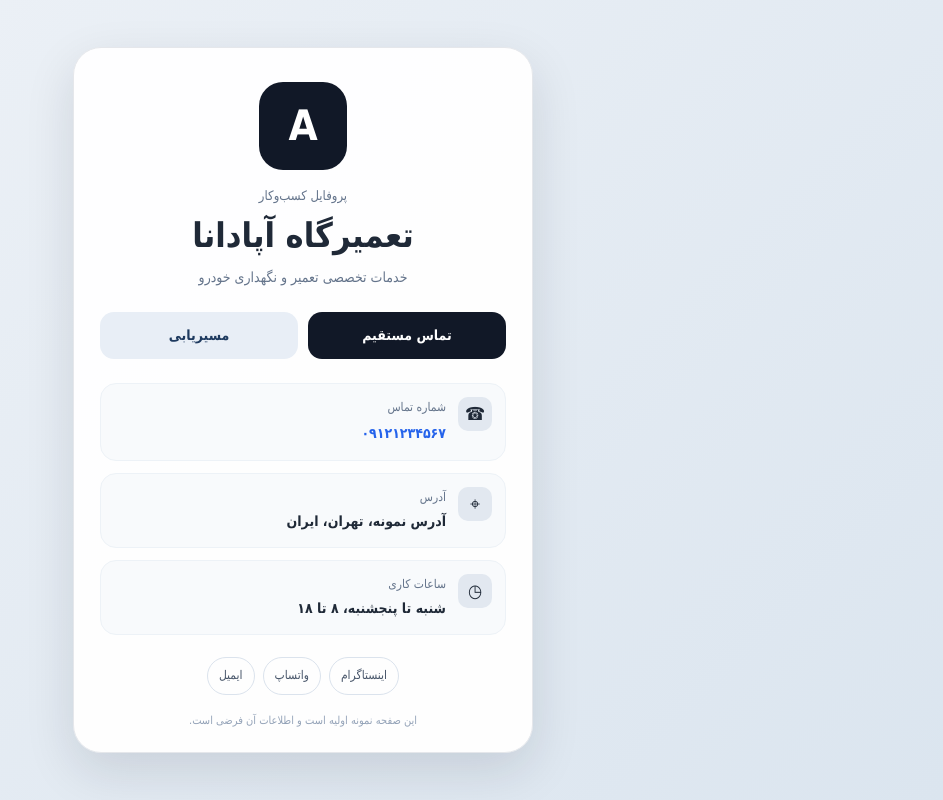
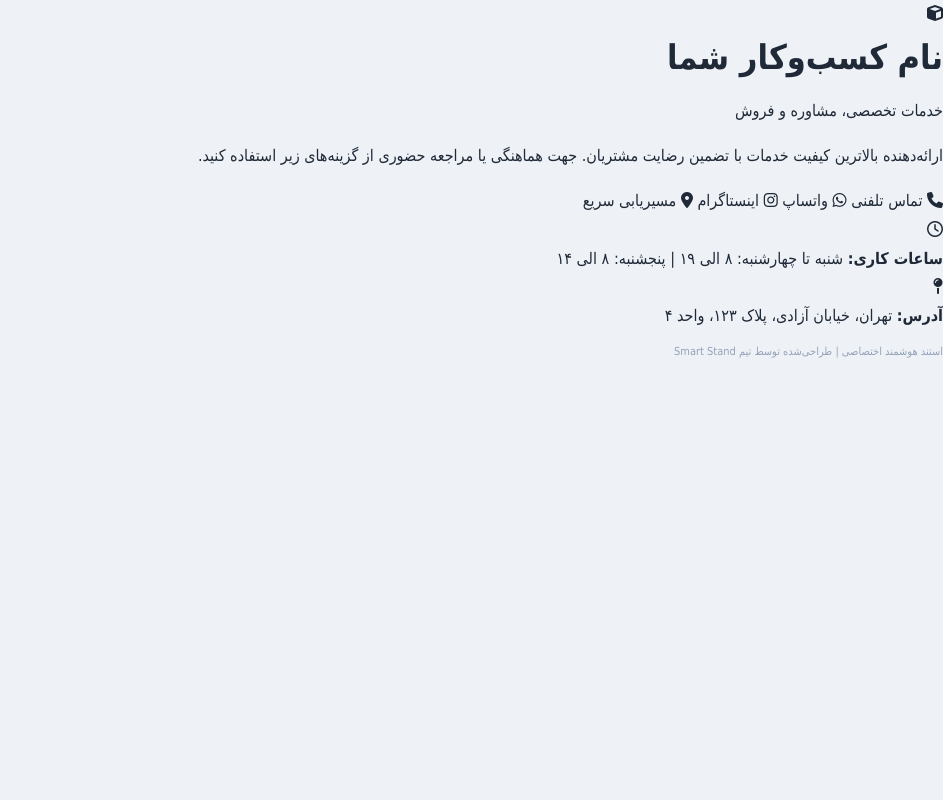
Before and after one commit to hossein-mechworks/smart-business-stand, a plain HTML site: page index.html in a window 1280 px wide. Shown: the whole page, without its empty margins (337-1280 px from the left). Drawn offline with Linux system fonts and the light colour scheme.

Commit message:
Update index.html

```diff
--- a/index.html
+++ b/index.html
@@ -3,58 +3,79 @@
 <head>
   <meta charset="UTF-8">
   <meta name="viewport" content="width=device-width, initial-scale=1.0">
-  <meta name="description" content="صفحه معرفی تعمیرگاه آپادانا">
-  <title>تعمیرگاه آپادانا | صفحه معرفی</title>
+  <title>استند هوشمند کسب‌وکار</title>
   <link rel="stylesheet" href="style.css">
+  <!-- آیکون‌های استاندارد FontAwesome -->
+  <link rel="stylesheet" href="https://cdnjs.cloudflare.com/ajax/libs/font-awesome/6.4.0/css/all.min.css">
 </head>
 <body>
-  <main class="page-shell">
-    <section class="profile-card" aria-label="اطلاعات کسب‌وکار">
-      <div class="brand-mark" aria-label="لوگوی نمونه">A</div>
 
-      <p class="eyebrow">پروفایل کسب‌وکار</p>
-      <h1>تعمیرگاه آپادانا</h1>
-      <p class="subtitle">خدمات تخصصی تعمیر و نگهداری خودرو</p>
+  <div class="card-container">
+    <!-- بخش بالایی / هویت برند -->
+    <header class="profile-header">
+      <div class="avatar-wrapper">
+        <i class="fa-solid fa-cube avatar-icon"></i>
+      </div>
+      <h1 class="brand-name">نام کسب‌وکار شما</h1>
+      <p class="tagline">خدمات تخصصی، مشاوره و فروش</p>
+    </header>
 
-      <div class="actions">
-        <a class="button primary" href="tel:+989121234567">تماس مستقیم</a>
-        <a class="button secondary" href="https://www.google.com/maps" target="_blank" rel="noopener">مسیریابی</a>
-      </div>
+    <!-- معرفی کوتاه -->
+    <section class="bio-section">
+      <p>ارائه‌دهنده بالاترین کیفیت خدمات با تضمین رضایت مشتریان. جهت هماهنگی یا مراجعه حضوری از گزینه‌های زیر استفاده کنید.</p>
+    </section>
 
-      <div class="info-list">
-        <div class="info-item">
-          <span class="icon">☎</span>
-          <div>
-            <span class="label">شماره تماس</span>
-            <a href="tel:+989121234567">۰۹۱۲۱۲۳۴۵۶۷</a>
-          </div>
-        </div>
+    <!-- دکمه‌های اصلی ارتباط سریع -->
+    <div class="actions-grid">
+      <!-- تماس مستقیم -->
+      <a href="tel:09121234567" class="action-btn call-btn">
+        <i class="fa-solid fa-phone"></i>
+        <span>تماس تلفنی</span>
+      </a>
 
-        <div class="info-item">
-          <span class="icon">⌖</span>
-          <div>
-            <span class="label">آدرس</span>
-            <p>آدرس نمونه، تهران، ایران</p>
-          </div>
-        </div>
+      <!-- پیام‌رسان واتساپ / بله / ایتا -->
+      <a href="https://wa.me/989121234567" target="_blank" class="action-btn whatsapp-btn">
+        <i class="fa-brands fa-whatsapp"></i>
+        <span>واتساپ</span>
+      </a>
 
-        <div class="info-item">
-          <span class="icon">◷</span>
-          <div>
-            <span class="label">ساعات کاری</span>
-            <p>شنبه تا پنجشنبه، ۸ تا ۱۸</p>
-          </div>
+      <!-- اینستاگرام -->
+      <a href="https://instagram.com" target="_blank" class="action-btn instagram-btn">
+        <i class="fa-brands fa-instagram"></i>
+        <span>اینستاگرام</span>
+      </a>
+
+      <!-- لوکیشن و مسیریابی -->
+      <a href="https://maps.google.com" target="_blank" class="action-btn map-btn">
+        <i class="fa-solid fa-location-dot"></i>
+        <span>مسیریابی سریع</span>
+      </a>
+    </div>
+
+    <!-- اطلاعات تکمیلی و ساعات کاری -->
+    <div class="info-card">
+      <div class="info-row">
+        <i class="fa-regular fa-clock"></i>
+        <div>
+          <strong>ساعات کاری:</strong>
+          <span>شنبه تا چهارشنبه: ۸ الی ۱۹ | پنجشنبه: ۸ الی ۱۴</span>
         </div>
       </div>
 
-      <div class="social-links">
-        <a href="https://instagram.com" target="_blank" rel="noopener">اینستاگرام</a>
-        <a href="https://wa.me/989121234567" target="_blank" rel="noopener">واتساپ</a>
-        <a href="mailto:info@example.com">ایمیل</a>
+      <div class="info-row">
+        <i class="fa-solid fa-map-pin"></i>
+        <div>
+          <strong>آدرس:</strong>
+          <span>تهران، خیابان آزادی، پلاک ۱۲۳، واحد ۴</span>
+        </div>
       </div>
+    </div>
 
-      <footer>این صفحه نمونه اولیه است و اطلاعات آن فرضی است.</footer>
-    </section>
-  </main>
+    <!-- فوتر هوشمند -->
+    <footer class="footer">
+      <p>استند هوشمند اختصاصی | طراحی‌شده توسط تیم Smart Stand</p>
+    </footer>
+  </div>
+
 </body>
 </html>
```
